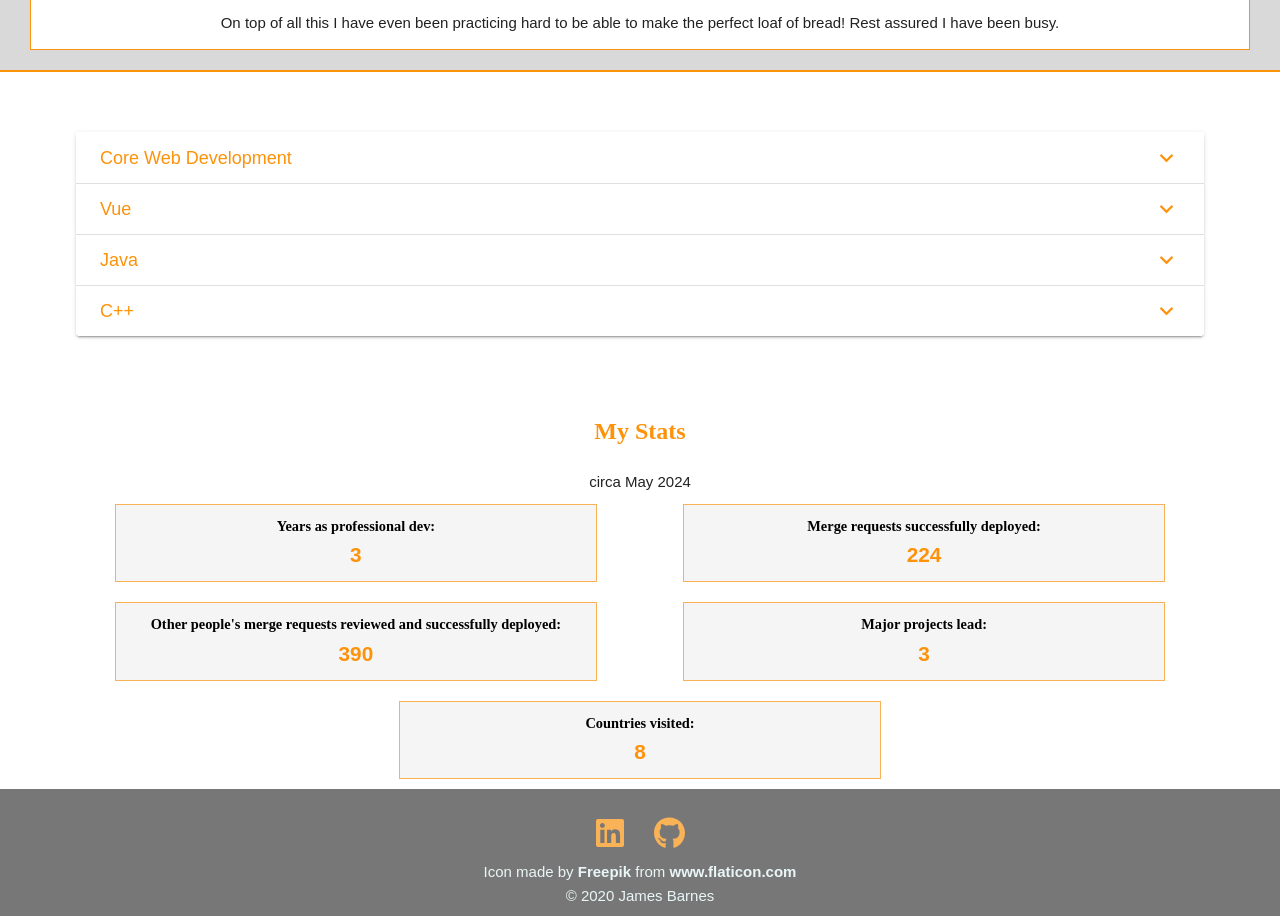
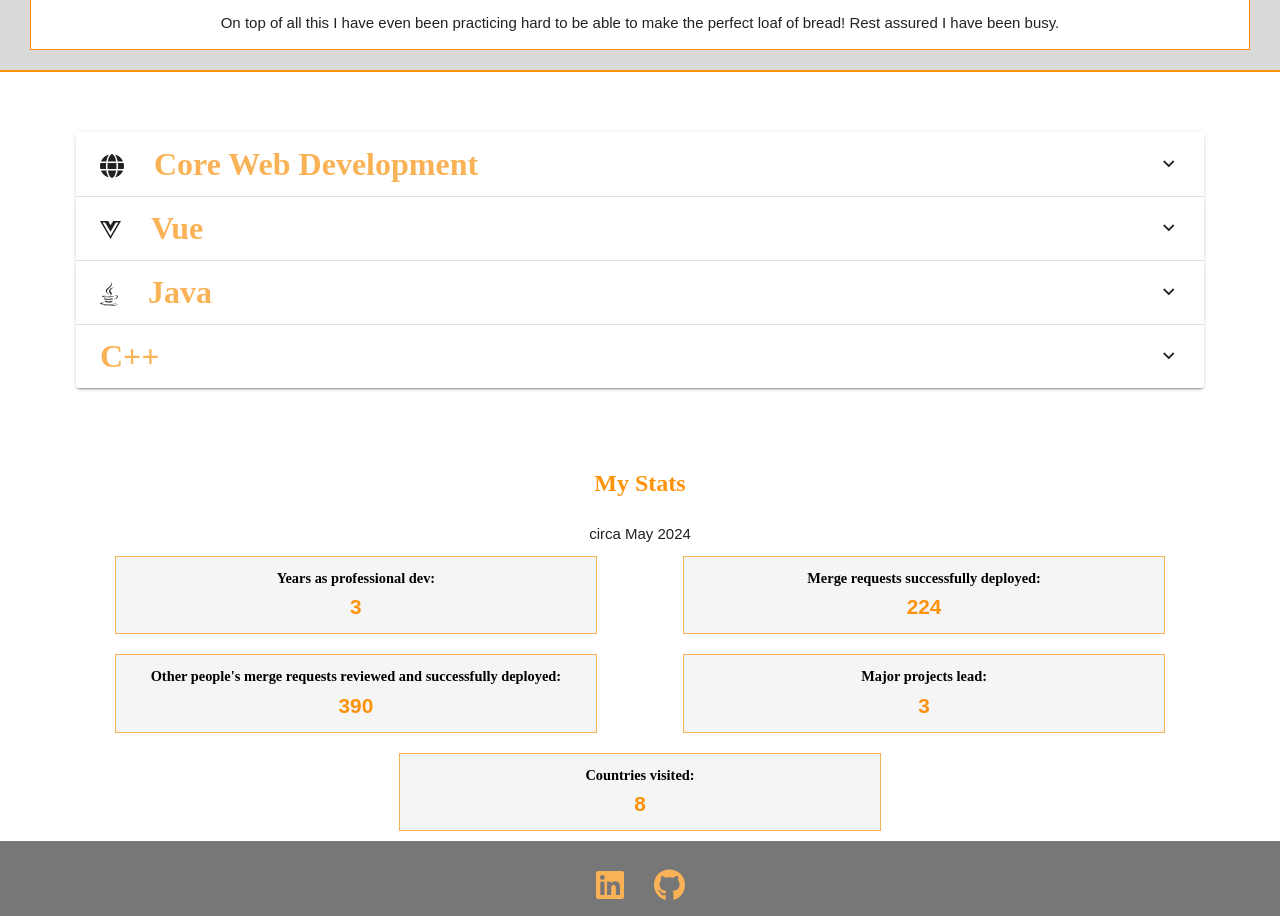
Before and after one commit to JamesBarnes48/PersonalSiteVue, a Vue app: page / in a window 1280 px wide. Shown: the part 1080-1996 px from the top of the page. Built offline with nearby package versions, Linux system fonts and the light colour scheme.

Commit message:
add icon to page

```diff
--- a/package.json
+++ b/package.json
@@ -11,6 +11,7 @@
   "dependencies": {
     "@fortawesome/fontawesome-svg-core": "^6.5.2",
     "@fortawesome/free-brands-svg-icons": "^6.5.2",
+    "@fortawesome/free-solid-svg-icons": "^6.5.2",
     "@fortawesome/vue-fontawesome": "^3.0.8",
     "@mdi/font": "^7.4.47",
     "bootstrap": "^5.3.3",
--- a/src/components/SkillsPanel.vue
+++ b/src/components/SkillsPanel.vue
@@ -4,6 +4,7 @@ export default {
     props: {
         skillName: {type: String, default: 'A Skill'},
         skillDesc: {type: String, default: 'Skill Description'},
+        iconImport: {type: Array, default() {return []}},
         listDescription: {type: String},
         listItems: {type: Array, default() {return []}}
     }
@@ -22,7 +23,13 @@ export default {
 
 <template>
     <v-expansion-panel>
-        <v-expansion-panel-title class="skillName" >{{ skillName }}</v-expansion-panel-title>
+        <v-expansion-panel-title >
+            <div class="skill-title">
+                <font-awesome-icon class="skill-icon" :icon="iconImport" />
+                <h3 class="skill-name">{{ skillName }}</h3>
+            </div>
+        </v-expansion-panel-title>
+
         <v-expansion-panel-text>
             <p>{{ skillDesc }}</p>
         </v-expansion-panel-text>
@@ -30,10 +37,20 @@ export default {
 </template>
 
 <style scoped>
-.skillName {
-    color: var(--main-hex);
-    font-size: 24px;
+.skill-title {
+    width: 80%;
 }
+
+.skill-name {
+    display: inline;
+}
+
+.skill-icon {
+    font-size: 1.5rem;
+    margin-right: 30px;
+}
+
+
 
 .list_items {
     margin: auto;
--- a/src/components/SkillsPanelList.vue
+++ b/src/components/SkillsPanelList.vue
@@ -20,6 +20,7 @@ export default {
             v-for="skill in skillsList"
             :skillName="skill.skillName"
             :skillDesc="skill.skillDesc"
+            :iconImport="skill.iconImport"
             :listDescription="skill.listDescription"
             :listItems="skill.listItems"
             ></SkillsPanel>
--- a/src/views/Home.vue
+++ b/src/views/Home.vue
@@ -8,6 +8,7 @@ export default {
     skills: [
     {
       skillName: 'Core Web Development',
+      iconImport: ['fas', 'globe'],
       skillDesc: `First touching on web development in the first year of my degree, I gained a basic understanding of HTML, CSS and Javascript then to create a website for renting a fictional house.
                   Since then I have returned to web development in the summer of 2020 to expand my knowledge of it and create websites as a passion project. In this time I delved deeper
                   into web development expanding my knowledge of HTML/CSS/JS, using the Bootstrap library and jQuery.
@@ -17,6 +18,7 @@ export default {
     },
     {
       skillName: 'Vue',
+      iconImport: ['fab', 'vuejs'],
       skillDesc: `There's a plethora of fancy frameworks to choose from now: React, Vue, Angular. It's the most pressing question for the modern Javascript dev; which do you choose?
                   I had the opportunity to learn Vue.js at Darktrace as I was tasked with migrating a page from vanilla JS into another application written in PHP/Vue. This meant essentially
                   learning Vue and PHP as I went. PHP I was definitely not as huge a fan of but Vue I took to like a duck to water. So streamlined! So handy! It's definitely my favourite way to code right now.
@@ -26,6 +28,7 @@ export default {
     },
     {
       skillName: 'Java',
+      iconImport: ['fab', 'java'],
       skillDesc: 'As my primary language at university I have spent the most time with Java. Throughout my degree Java has been the language I use most often by far and I have created lots of different projects in it. The object oriented nature of the language resonates with me and I am capable of creating large projects in it with a hierarchy of classes.',
       listDescription: 'Some of projects I have made in Java include:',
       listItems: ['"Cheat" card game', 'Word auto-completion algorithm', 'Toll road system']
```
Also changed, not shown: 1 other file (tests, documents, lock files or other folders).
